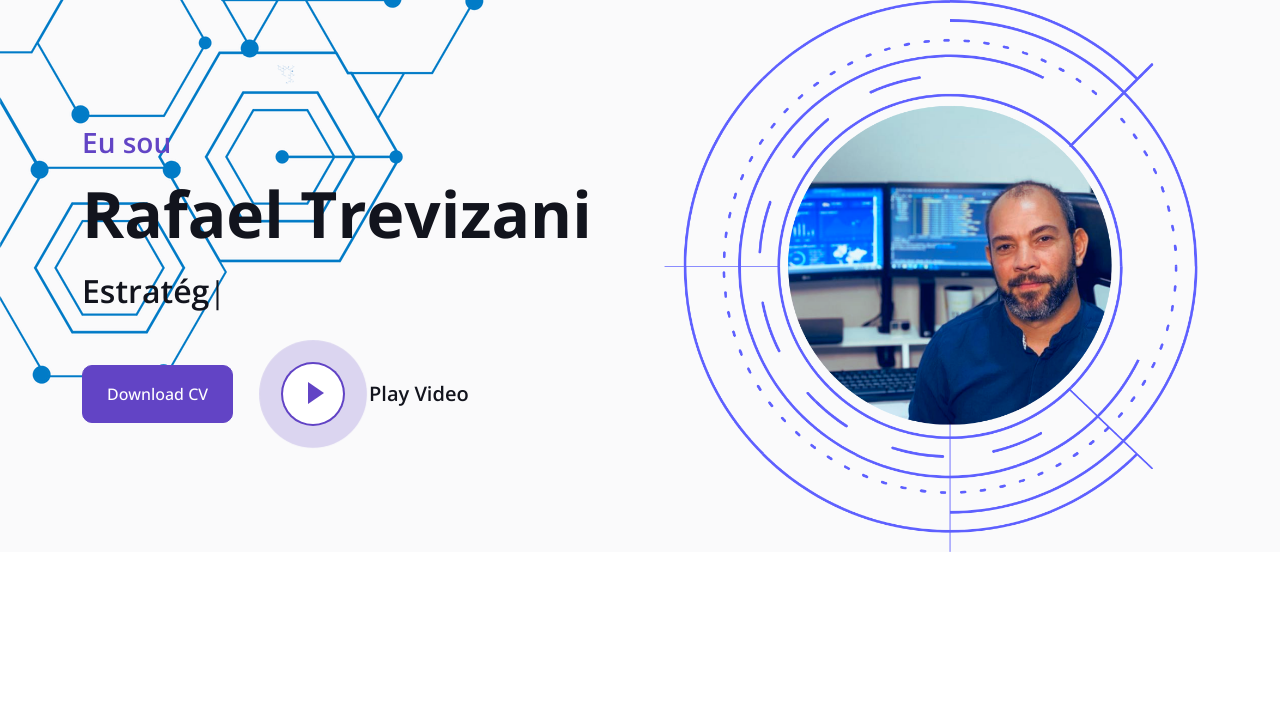
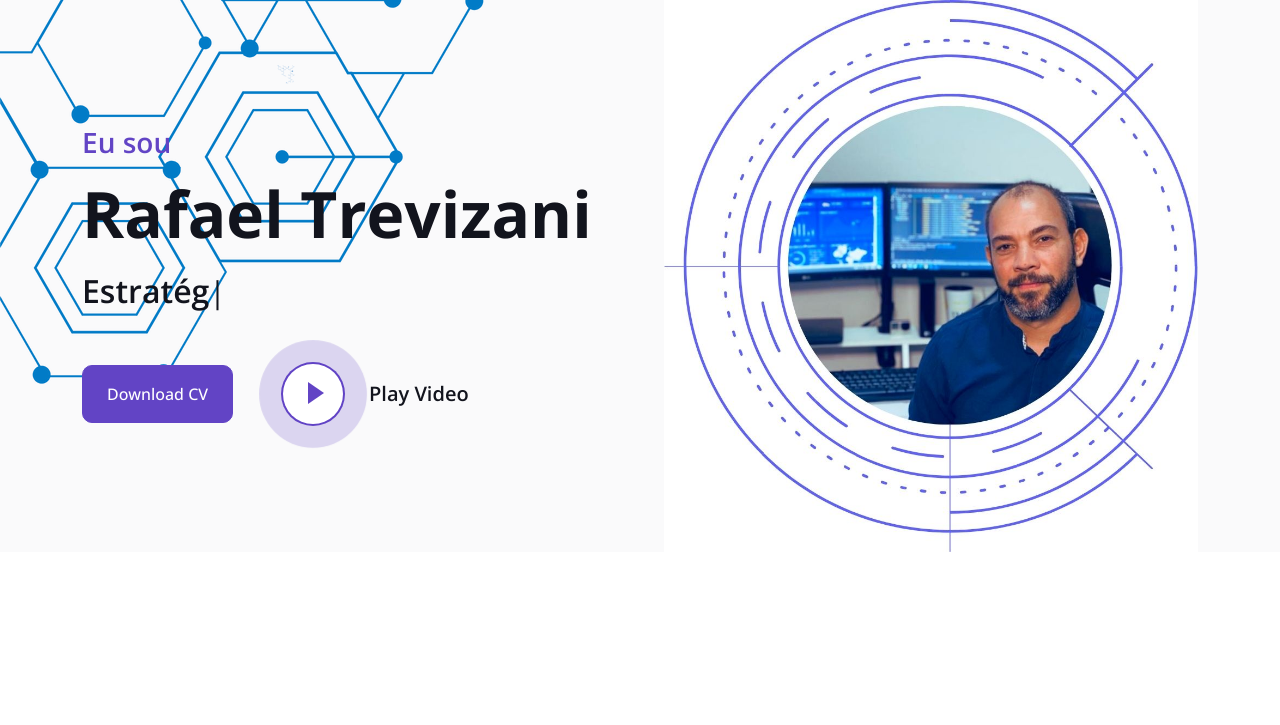
Before and after one commit to rafaeltreviz/rafaeltreviz.github.io, a plain HTML site: page index.html in a window 1280 px wide. Shown: the top 725 px of the page. Drawn offline with nearby package versions, Linux system fonts and the light colour scheme.

Commit message:
profile_rafael

```diff
--- a/index.html
+++ b/index.html
@@ -90,7 +90,7 @@
                     </div>
                 </div>
                 <div class="col-lg-6">
-                    <img class="img-fluid" src="img/profilet3.png" alt="">
+                    <img class="img-fluid" src="img/profile_rafael.jpg" alt="">
                 </div>
             </div>
         </div>
```
Also changed, not shown: img/profile_rafael.jpg (added).
